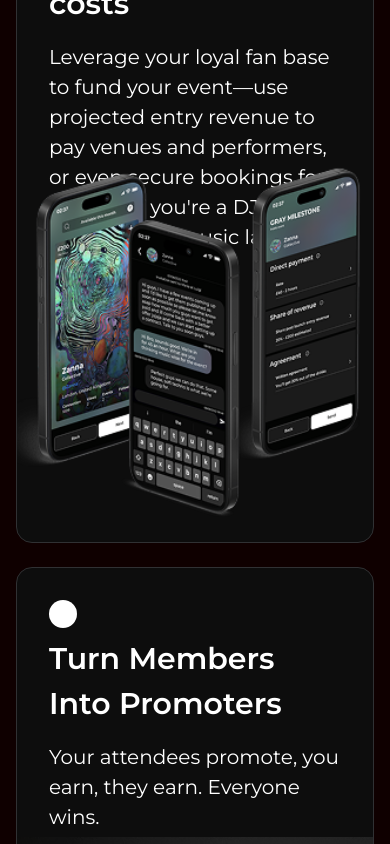
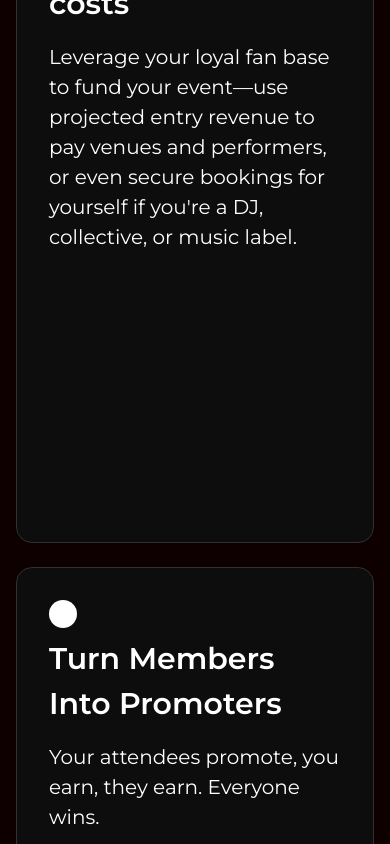
Before and after one commit to vanamkarthiknetha/lineup_web, a Next.js app: page / in a window 390 px wide. Shown: the part 1180-2024 px from the top of the page. Built offline with nearby package versions, Linux system fonts and the light colour scheme.

Commit message:
fix styles

```diff
--- a/app/page.js
+++ b/app/page.js
@@ -19,6 +19,7 @@ export default function Home() {
   }
   return (
     <main className="flex flex-col bg-bghero ">
+
       <HeroSection />
       <Cards/>
       <ForWho/>
--- a/components/Cards.jsx
+++ b/components/Cards.jsx
@@ -10,9 +10,9 @@ const FeatureCard = ({
 }) => {
   return (
     <div
-      className={`flex  ${
+      className={` flex  ${
         vertical ? "flex-col lg:flex-row h-[80vh] lg:h-[40vh]" : "flex-col h-[80vh] lg:h-[90vh]"
-      } relative rounded-2xl overflow-hidden bg-bgcard border border-[#303133]  ${
+      } relative rounded-2xl overflow-hidden bg-bgcard  border border-[#303133]  ${
         !vertical && major ? "lg:w-[75%]" : ""
       }`}
     >
@@ -24,7 +24,7 @@ const FeatureCard = ({
         <p className="text-[20px] ">{description}</p>
       </div>
       <div
-        className={`flex ${
+        className={`hidden xs:flex = ${
           vertical ? "w-full lg:w-1/2 h-full" : " h-3/5"
         }  lg:items-center lg:justify-around `}
       >
--- a/tailwind.config.js
+++ b/tailwind.config.js
@@ -16,6 +16,9 @@ module.exports = {
         border:'#2C2C2C',
         desc:"#B9B9B9",
         step:"#2C2C2C"
+      },
+      screens: {
+        'xs': '414px',
       }
     },
   },
```
Also changed, not shown: app/globals.css (line endings or trailing spaces).
